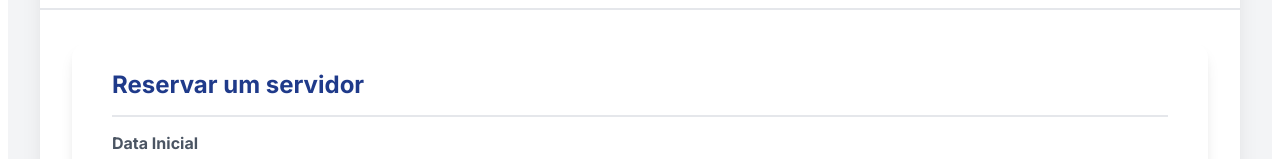
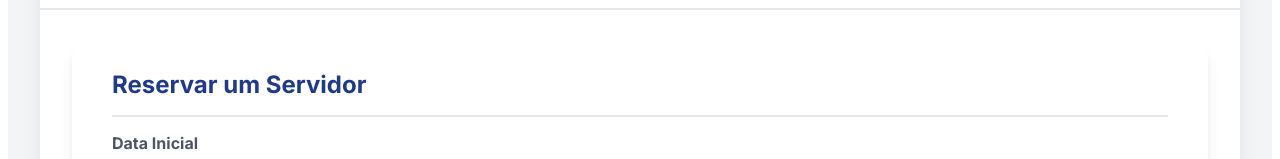
Before and after one commit to CaioVCGrilo/agendamento-pcs-lsee, a React (Create React App) app: page / in a window 1280 px wide. Shown: the part 134-293 px from the top of the page. Built offline with nearby package versions, Linux system fonts and the light colour scheme; no server answers.

Commit message:
versao com banco 37

```diff
--- a/src/components/Formulario.css
+++ b/src/components/Formulario.css
@@ -79,7 +79,7 @@
 
 .form-button-modern:hover {
     transform: translateY(-2px);
-    box-shadow: 6px 10px -1px rgba(0, 0, 0, 0.15), 0 3px 6px -1px rgba(0, 0, 0, 0.08);
+    box-shadow: 6px 10px 1px rgba(0, 0, 0, 0.15), 0 3px 6px -1px rgba(0, 0, 0, 0.08);
 }
 
 /* --- */
--- a/src/components/FormularioAgendamento.tsx
+++ b/src/components/FormularioAgendamento.tsx
@@ -144,7 +144,7 @@ export default function FormularioAgendamento({ onAgendamentoSucesso }: Formular
 
     return (
         <form onSubmit={handleSubmit} className="form-card">
-            <h2 className="form-title">Reservar um servidor</h2>
+            <h2 className="form-title">Reservar um Servidor</h2>
 
             <div className="form-group-modern">
                 <label htmlFor="dataInicial" className="form-label-modern">Data Inicial</label>
```
